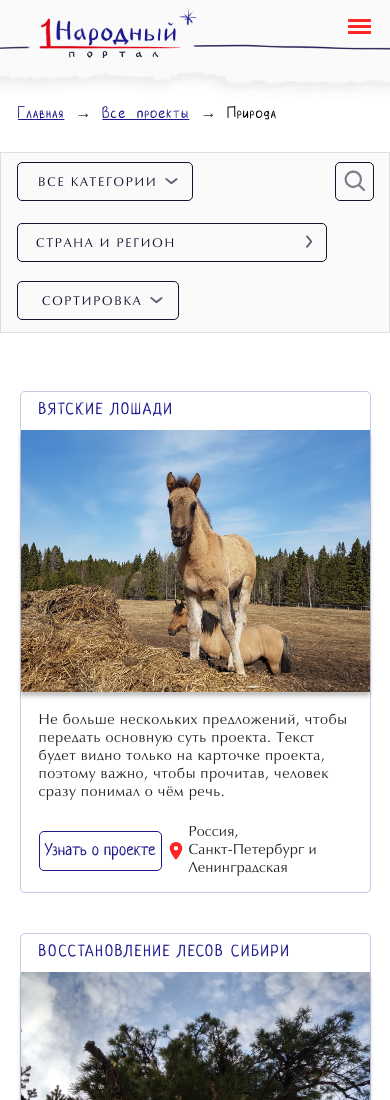
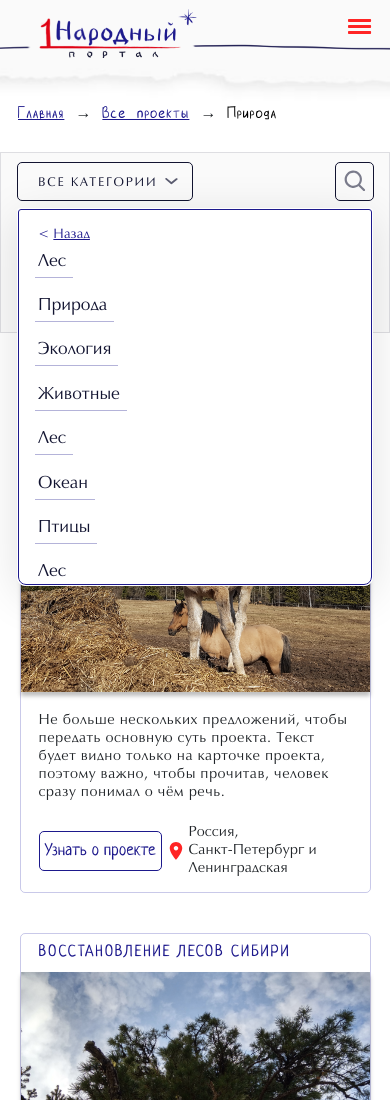
Before and after one commit to feodoraxis/1people, a plain HTML site: page projects-category.html in a window 390 px wide. Shown: the top 1100 px of the page. Drawn offline with Linux system fonts and the light colour scheme.

Commit message:
Fixed lists of filters and setted thumbnails blocks proportionals

```diff
--- a/css/main.css
+++ b/css/main.css
@@ -2261,7 +2261,7 @@ input {
         position: absolute;
         z-index: 100;
         padding: 0;
-        left: 279px;
+        left: 276px;
         top: 50px;
         border: 0.3px solid rgba(255, 255, 255, 0.88);
         overflow-y: auto; }
--- a/css/media.css
+++ b/css/media.css
@@ -1236,7 +1236,7 @@
 
 @media only screen and (max-width: 1151px) {
     .filter__categoryes-show-main {
-        left: 32px; }
+        left: 29px; }
     .filter__categoryes-show-sub {
         right: 39px;
         width: -webkit-calc( 100% - 253px - 62px);
@@ -1250,6 +1250,12 @@
             width: calc(100% - 60px); } }
 
 @media only screen and (max-width: 1023px) {
+    .filter__categoryes-show-main {
+        left: 25px; }
+    .filter__categoryes-show-sub {
+        right: 25px;
+        width: -webkit-calc( 100% - 253px - 43px);
+        width: calc( 100% - 253px - 43px); }
         .filter__categoryes-show-sub-button {
             display: block;
             position: absolute;
@@ -1269,26 +1275,29 @@
             opacity: 1; }
         .filter__categoryes-show-sub-category {
             right: auto;
-        left: 30px;
-        width: -webkit-calc(100% - 60px);
-        width: calc(100% - 60px); }
+            left: 25px;
+            width: -webkit-calc(100% - 50px);
+            width: calc(100% - 50px); }
             .filter__categoryes-show-sub-category button {
                 display: none; } }
 
 @media only screen and (max-width: 855px) {
     .filter__categoryes-show-sub {
-        right: auto;
+        width: -webkit-calc(100% - 133px);
+        width: calc(100% - 133px);
+        min-width: auto;
         left: 108px; }
         .filter__categoryes-show-sub-category {
-            left: 30px;
-            right: auto; } }
+            width: -webkit-calc(100% - 50px);
+            width: calc(100% - 50px);
+            right: auto;
+            left: 25px; } }
 
 @media only screen and (max-width: 840px) {
     .filter__categoryes-show-sub {
-        max-width: 529px;
+        max-width: 543px;
         min-width: 456px;
-        left: auto;
-        right: 39px; }
+        left: auto; }
         .filter__categoryes-show-sub li {
             -webkit-box-flex: 0;
             -webkit-flex: 0 0 50%;
@@ -1301,47 +1310,72 @@
             right: 15px; }
         .filter__categoryes-show-sub-category {
             right: auto;
-            left: 30px;
-            width: -webkit-calc(100% - 60px);
-            width: calc(100% - 60px); }
+            left: 25px;
+            width: -webkit-calc(100% - 50px);
+            width: calc(100% - 50px);
+            max-width: none; }
+            .filter__categoryes-show-sub-category li {
+                -webkit-box-flex: 0;
+                -webkit-flex: 0 0 33.333333%;
+                    -ms-flex: 0 0 33.333333%;
+                        flex: 0 0 33.333333%;
+                max-width: 33.333333%;
+                padding-right: 40px; }
             .filter__categoryes-show-sub-category button {
                 display: none; } }
 
 @media only screen and (max-width: 767px) {
+    .filter__categoryes-show-main {
+        top: 7px; }
     .filter__categoryes-show-sub {
         top: 7px;
         width: -webkit-calc( 100% - 240px - 33px);
         width: calc( 100% - 240px - 33px);
-        right: 18px;
-        max-width: 492px;
-        min-width: 456px; }
+        max-width: 464px;
+        min-width: 464px; }
         .filter__categoryes-show-sub li a {
             padding-left: 3px; }
         .filter__categoryes-show-sub-border {
             padding-left: 31px;
             padding-top: 43px; }
         .filter__categoryes-show-sub-category {
-            width: -webkit-calc(100% - 60px);
-            width: calc(100% - 60px);
-            left: 16px;
-            right: auto; }
+            width: -webkit-calc(100% - 50px);
+            width: calc(100% - 50px);
+            max-width: 529px;
+            left: 25px;
+            right: auto;
+            top: 3px; }
+            .filter__categoryes-show-sub-category li {
+                -webkit-box-flex: 0;
+                -webkit-flex: 0 0 50%;
+                    -ms-flex: 0 0 50%;
+                        flex: 0 0 50%;
+                max-width: 50%;
+                padding-right: 20px; }
             .filter__categoryes-show-sub-category button {
-                display: block; }
-    .filter__categoryes-show-main {
-        left: 16px;
-        top: 7px; } }
-
-@media only screen and (max-width: 640px) {
+                display: block; } }
+
+@media only screen and (max-width: 588px) {
+    .filter__categoryes-show-sub {
+        left: 99px;
+        width: -webkit-calc(100% - 124px);
+        width: calc(100% - 124px);
+        max-width: none;
+        min-width: auto; }
         .filter__categoryes-show-sub-category {
-        left: 16px;
-        right: auto; } }
+            left: 25px;
+            width: -webkit-calc(100% - 50px);
+            width: calc(100% - 50px);
+            max-width: 529px; } }
 
 @media only screen and (max-width: 565px) {
     .filter__categoryes-show-sub {
-        left: 90px;
         width: auto;
         min-width: -webkit-calc(100% - 109px);
-        min-width: calc(100% - 109px); } }
+        min-width: calc(100% - 109px); }
+        .filter__categoryes-show-sub-category {
+            width: -webkit-calc(100% - 50px);
+            width: calc(100% - 50px); } }
 
 @media only screen and (max-width: 559px) {
     .filter__categoryes-show-sub {
@@ -1371,16 +1405,23 @@
                 .filter__categoryes-show-sub-back:hover span {
                     text-decoration: none; }
         .filter__categoryes-show-sub-category {
-            left: 16px;
+            left: 25px;
             right: auto; } }
 
-@media only screen and (max-width: 440px) {
+@media only screen and (max-width: 488px) {
+    .filter__categoryes-show {
+        top: 52px; }
         .filter__categoryes-show-main {
-        left: 18px; }
+            left: 15px; }
+        .filter__categoryes-show-sub {
+            right: 15px; }
+            .filter__categoryes-show-sub-category {
+                left: 15px; } }
+
+@media only screen and (max-width: 440px) {
     .filter__categoryes-show-sub {
         width: -webkit-calc( 100% - 130px);
         width: calc( 100% - 130px);
-        right: 18px;
         overflow-y: scroll; }
         .filter__categoryes-show-sub-border {
             padding: 37px 16px 18px; }
@@ -1388,8 +1429,7 @@
             left: 16px;
             width: -webkit-calc(100% - 32px);
             width: calc(100% - 32px);
-            max-width: 100%;
-            padding: 39px 18px 20px; }
+            max-width: 100%; }
             .filter__categoryes-show-sub-category button {
                 display: none; }
         .filter__categoryes-show-sub ul {
@@ -1410,36 +1450,41 @@
         width: -webkit-calc( 100% - 108px);
         width: calc( 100% - 108px); }
         .filter__categoryes-show-sub-category {
-            width: 280px !important;
+            width: -webkit-calc(100% - 32px);
+            width: calc(100% - 32px);
             left: 16px !important;
             right: auto; } }
 
 @media only screen and (max-width: 390px) {
     .filter__categoryes-show-sub {
         left: 93px;
-        width: auto; } }
+        width: auto; }
+        .filter__categoryes-show-sub-category {
+            width: -webkit-calc(100% - 32px);
+            width: calc(100% - 32px);
+            left: 16px !important; } }
 
 @media only screen and (max-width: 1151px) {
     .filter__country-show {
-        left: 259px; } }
+        left: 256px; } }
 
 @media only screen and (max-width: 1023px) {
     .filter__country {
-        max-width: 360px; } }
+        max-width: 360px; }
+        .filter__country-show {
+            left: 25px;
+            top: 111px; } }
 
 @media only screen and (max-width: 840px) {
     .filter__country-show {
-        left: 234px;
         width: 254px; }
     .filter__country input[type="text"]:focus {
         min-width: 256px; } }
 
 @media only screen and (max-width: 767px) {
     .filter__country-show {
-        top: 120px;
-        left: 16px;
-        width: -webkit-calc(100% - 34px);
-        width: calc(100% - 34px); }
+        width: -webkit-calc(100% - 49px);
+        width: calc(100% - 49px); }
     .filter__country input[type="text"] {
         min-width: 1px; }
         .filter__country input[type="text"]:focus {
@@ -1447,7 +1492,9 @@
 
 @media only screen and (max-width: 488px) {
     .filter__country {
-        max-width: 248px; } }
+        max-width: 248px; }
+        .filter__country-show {
+            left: 15px; } }
 
 @media only screen and (max-width: 440px) {
     .filter__country {
@@ -1504,21 +1551,20 @@
 
 @media only screen and (max-width: 1151px) {
     .filter__sort-show {
-        right: 110px; } }
-
-@media only screen and (max-width: 768px) {
-    .filter__sort-show {
-        right: 86px; } }
+        right: 24px;
+        top: 111px; } }
 
 @media only screen and (max-width: 767px) {
     .filter__sort-show {
-        right: 18px;
-        width: 276px;
-        top: 130px; } }
-
-@media only screen and (max-width: 440px) {
+        width: 276px; } }
+
+@media only screen and (max-width: 488px) {
     .filter__sort-show {
-        top: 168px;
+        right: 14px; } }
+
+@media only screen and (max-width: 440px) {
+    .filter__sort-show {
+        top: 173px;
         width: auto;
         left: 16px;
         right: auto; } }
--- a/projects-category.html
+++ b/projects-category.html
@@ -184,9 +184,12 @@
                     <div class="filter__categoryes-show active">
 
                         <!-- add .active class -->
-                        <div class="filter__categoryes-show-sub filter__categoryes-show-sub-category" id="society">
+                        <!-- Новое. Обновлена вёрстка -->
+                        <div class="filter__categoryes-show-sub filter__categoryes-show-sub-category active" id="society">
+                            <div class="filter__categoryes-show-sub-border">
                                 <a class="filter__categoryes-show-sub-back" href="#">< <span>Назад</span></a>
 
+                                <div class="filter__categoryes-show-sub-list">
                                     <ul>
                                         <li><span><a href="#">Лес</a></span></li>
                                         <li><span><a href="#">Природа</a></span></li>
@@ -231,6 +234,8 @@
                                         <li><span><a href="#">Океан</a></span></li>
                                         <li><span><a href="#">Птицы</a></span></li>
                                     </ul>
+                                </div>
+                            </div>
 
                         </div>
                         <!-- <ul class="filter__categoryes-show-sub filter__categoryes-show-sub-category" id="people">
@@ -407,7 +412,7 @@
                     </div>
 
                     <!-- add .active class -->
-                    <!-- on scrren size less than 768px, set width-style from .filter__sort to .filter__sort-show -->
+                    <!-- on screen-size less than 768px, set width from .filter__sort to .filter__sort-show -->
                     <div class="filter__sort-show">
                         <ul>
                             <li>
```
Also changed, not shown: css/main.min.css, 1 other file. Lines whose indentation alone changed are shown as unchanged.
